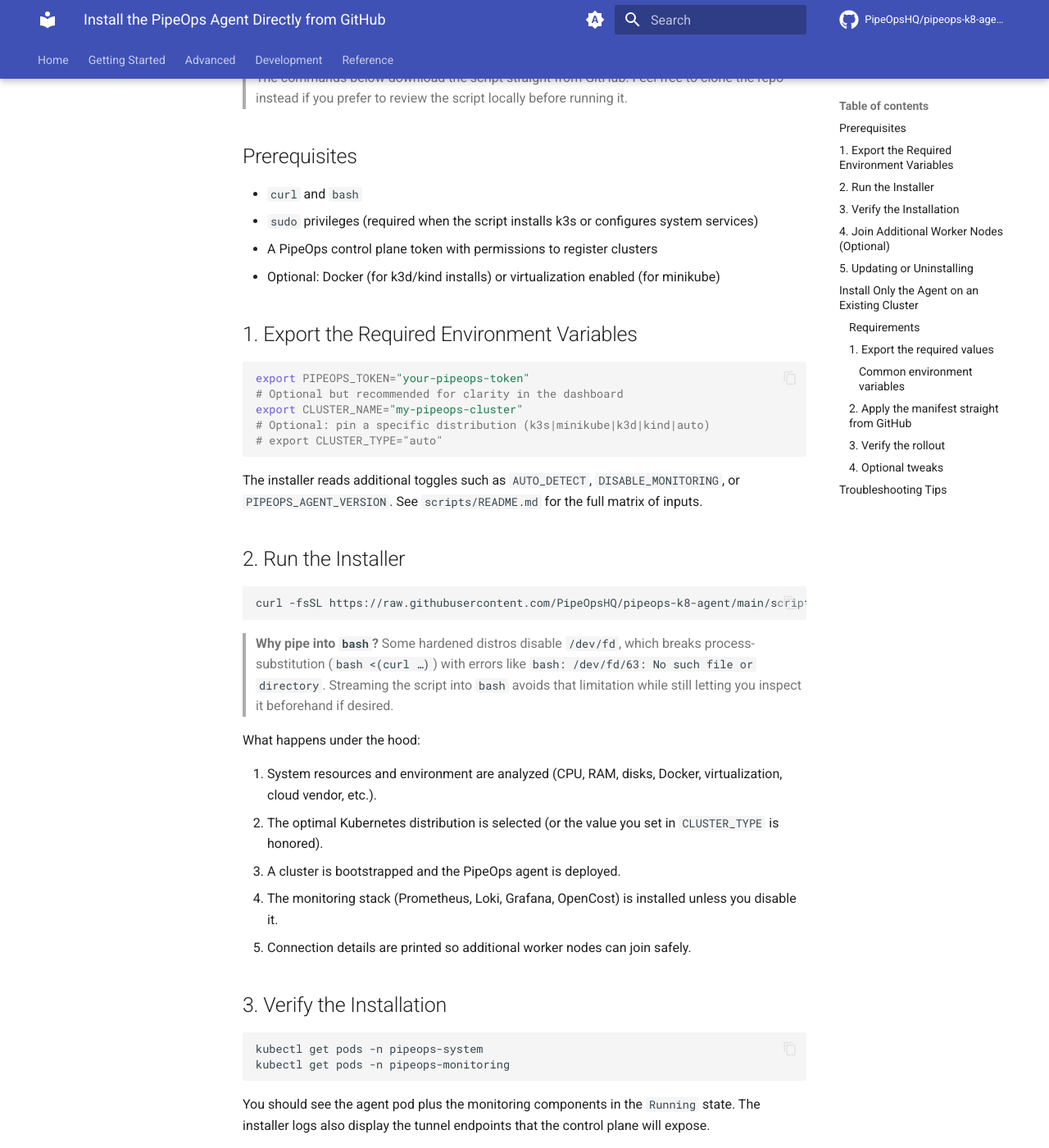
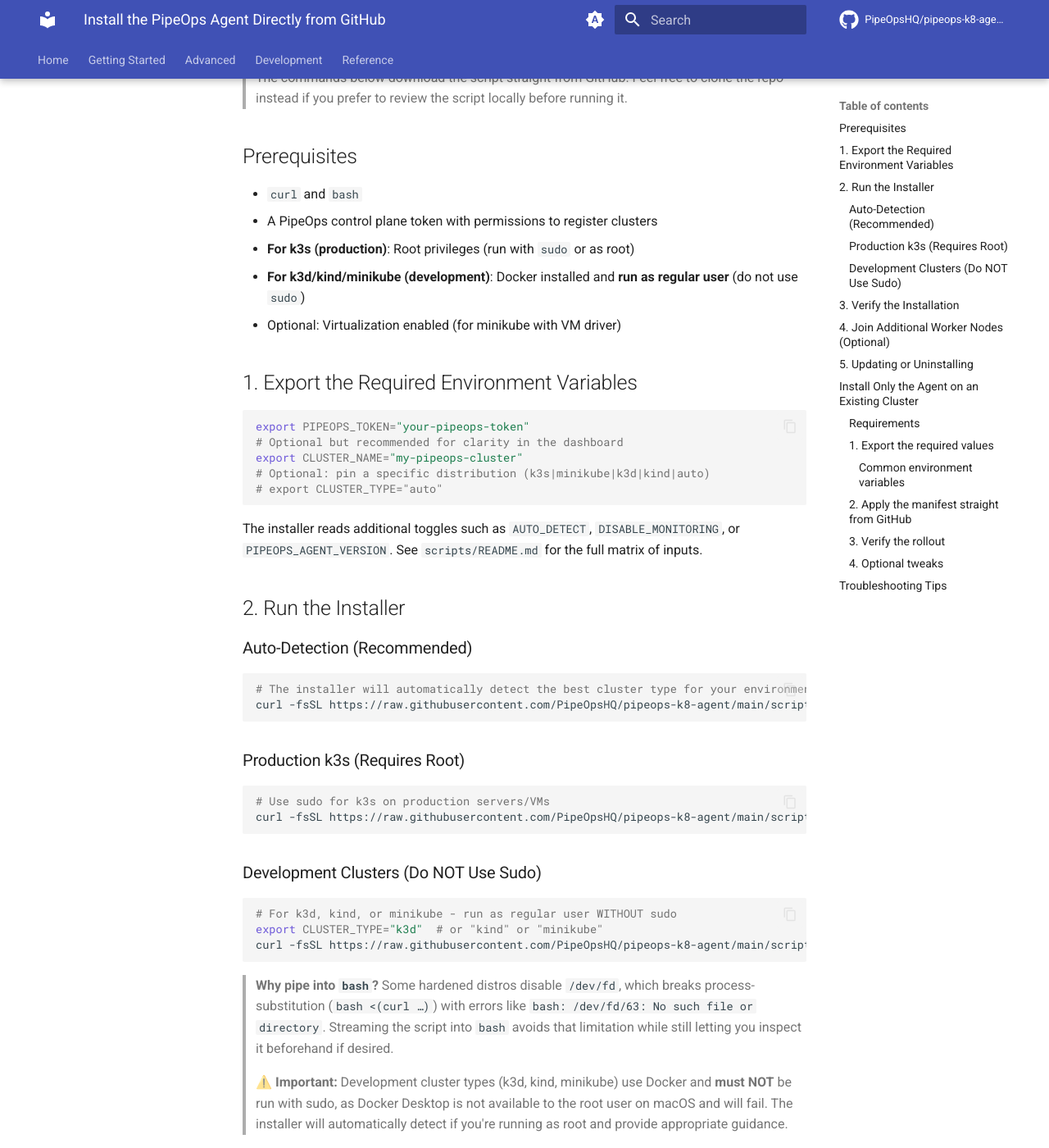
Before and after one commit to PipeOpsHQ/pipeops-k8-agent, an MkDocs documentation site: the page built from docs/install-from-github.md, in a window 1280 px wide and 1400 px high, scrolled down 306 px. Shown: the whole window at 82% size. Built offline with MkDocs 1.6.1 and Material for MkDocs 9.7.7, drawn with Linux system fonts in a browser that asks for light colours; comment, search, counter and statistics services are not loaded; the version menu is left out.

Commit message:
docs: Update installation instructions and notes for k3s and development clusters

````diff
--- a/docs/install-from-github.md
+++ b/docs/install-from-github.md
@@ -7,9 +7,10 @@
 ## Prerequisites
 
 - `curl` and `bash`
-- `sudo` privileges (required when the script installs k3s or configures system services)
 - A PipeOps control plane token with permissions to register clusters
-- Optional: Docker (for k3d/kind installs) or virtualization enabled (for minikube)
+- **For k3s (production)**: Root privileges (run with `sudo` or as root)
+- **For k3d/kind/minikube (development)**: Docker installed and **run as regular user** (do not use `sudo`)
+- Optional: Virtualization enabled (for minikube with VM driver)
 
 ## 1. Export the Required Environment Variables
 
@@ -25,11 +26,31 @@
 
 ## 2. Run the Installer
 
+### Auto-Detection (Recommended)
+
 ```bash
+# The installer will automatically detect the best cluster type for your environment
+curl -fsSL https://raw.githubusercontent.com/PipeOpsHQ/pipeops-k8-agent/main/scripts/install.sh | bash
+```
+
+### Production k3s (Requires Root)
+
+```bash
+# Use sudo for k3s on production servers/VMs
+curl -fsSL https://raw.githubusercontent.com/PipeOpsHQ/pipeops-k8-agent/main/scripts/install.sh | sudo bash
+```
+
+### Development Clusters (Do NOT Use Sudo)
+
+```bash
+# For k3d, kind, or minikube - run as regular user WITHOUT sudo
+export CLUSTER_TYPE="k3d"  # or "kind" or "minikube"
 curl -fsSL https://raw.githubusercontent.com/PipeOpsHQ/pipeops-k8-agent/main/scripts/install.sh | bash
 ```
 
 > **Why pipe into `bash`?** Some hardened distros disable `/dev/fd`, which breaks process-substitution (`bash <(curl …)`) with errors like `bash: /dev/fd/63: No such file or directory`. Streaming the script into `bash` avoids that limitation while still letting you inspect it beforehand if desired.
+>
+> **⚠️ Important:** Development cluster types (k3d, kind, minikube) use Docker and **must NOT** be run with sudo, as Docker Desktop is not available to the root user on macOS and will fail. The installer will automatically detect if you're running as root and provide appropriate guidance.
 
 What happens under the hood:
 
````
Also changed, not shown: docs/index.md (+5 -0 lines).
